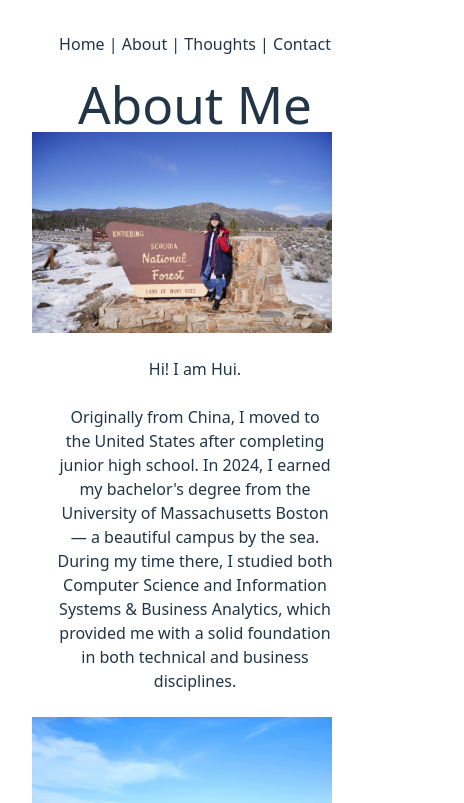
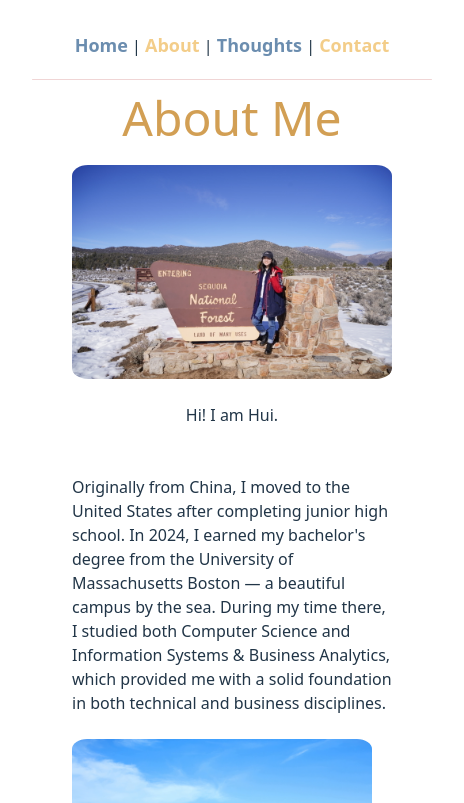
Before and after one commit to udnwim/udnwim.github.io, a React (Vite) app: page /about in a window 390 px wide. Shown: the top 803 px of the page, 464 px wide, since content can reach past the window. Built offline with nearby package versions, Linux system fonts and the light colour scheme.

Commit message:
detailing

```diff
--- a/index.html
+++ b/index.html
@@ -1,5 +1,5 @@
 <!DOCTYPE html>
-<html lang="en">
+<html lang="en" class="scroll-smooth">
   <head>
     <meta charset="UTF-8" />
     <link rel="icon" type="image/png" href="./src/assets/woman.png" />
--- a/src/App.jsx
+++ b/src/App.jsx
@@ -11,9 +11,13 @@ function App() {
   return (
     <>
       <nav style={{ marginBottom: "20px" }}>
-        <Link to="/">Home</Link> | <Link to="/about">About</Link> |{" "}
-        <Link to="/thoughts">Thoughts</Link> | <Link to="/contact">Contact</Link>
+        <Link to="/" className="text-[#6B8DAF]">Home</Link> |{" "}
+        <Link to="/about" className="text-[#F3CD89]">About</Link> |{" "}
+        <Link to="/thoughts" className="text-[#6B8DAF]">Thoughts</Link> |{" "}
+        <Link to="/contact" className="text-[#F3CD89]">Contact</Link>
       </nav>
+      <hr className="bg-[#EAC4C3]/70 my-3 h-[1px] border-0 rounded"/>
+      {/* <hr className="bg-slate-50/30 my-3 h-[1px] border-0 rounded"/> */}
 
       <Routes>
         <Route path="/" element={<Home />} />
--- a/src/index.css
+++ b/src/index.css
@@ -17,7 +17,8 @@
 }
 
 a {
-  /* font-weight: 700; */
+  font-size: large;
+  font-weight: 700;
   /* color: #41729f; */
   /* color: #dfbd8d; */
   text-decoration: inherit;
@@ -36,8 +37,10 @@ body {
 }
 
 h1 {
-  font-size: 3.2em;
+  font-size: 3em;
   line-height: 1.1;
+  color: #D29F54;
+  font-weight: 500;
 }
 
 button {
@@ -80,12 +83,14 @@ button:focus-visible {
 
 .iconContainer a:hover {
   color: #dfbd8d;
-}
 
-.pContainer {
-  text-align: left;
 }
 
 p {
-  margin: 1.5rem;
+  text-align: left;
+  margin: 1.5rem 0;
 }
+
+img {
+  border-radius: 5%;
+}
--- a/src/pages/About.jsx
+++ b/src/pages/About.jsx
@@ -7,12 +7,18 @@ export default function About() {
   return (
     <>
       <h1>About Me</h1>
+      <div className="aboutContainer px-10 max-w-3xl">
+        <div className="background">
+          <div className="text-center">
             <img
               src={profilePic}
-        alt="Sorry, this picture does not exist:("
-        width="300"
+              alt="img"
+              className="mx-auto w-xs max-w-3xl md:w-md lg:w-lg mt-5"
             />
-      <p>Hi! I am Hui. </p>
+            <div className="flex justify-center w-full m-0">
+              <p>Hi! I am Hui.</p>
+            </div>
+          </div>
           <p>
             Originally from China, I moved to the United States after completing
             junior high school. In 2024, I earned my bachelor's degree from the
@@ -21,6 +27,7 @@ export default function About() {
             Systems & Business Analytics, which provided me with a solid foundation
             in both technical and business disciplines.
           </p>
+        </div>
         <img
           src={campus}
           alt="Sorry, this picture does not exist:("
@@ -54,6 +61,7 @@ export default function About() {
           user experiences, and continue learning in the ever-evolving tech
           industry.
         </p>
+      </div>
     </>
   );
 }
--- a/src/pages/CollapsibleSection.jsx
+++ b/src/pages/CollapsibleSection.jsx
@@ -4,7 +4,7 @@ export default function CollapsibleSection({ title, children }) {
   const [isOpen, setIsOpen] = useState(false);
 
   return (
-    <section className="border py-4 px-6 rounded-md max-w-2xl mx-auto my-4">
+    <section className="border border-[#EAC4C3] py-4 px-6 mx-2 rounded-md max-w-2xl my-4">
       <button
         onClick={() => setIsOpen(!isOpen)}
         className="w-full text-left font-semibold text-xl flex justify-between items-center focus:outline-none"
--- a/src/pages/Contact.jsx
+++ b/src/pages/Contact.jsx
@@ -3,15 +3,15 @@ import { FaLinkedin, FaGithub, FaEnvelope } from 'react-icons/fa'
 export default function Contact() {
   return (
     <div>
-      <h1>Feel Free to Connect!</h1>
-      <div className="iconContainer flex space-x-6 justify-center pt-15">
-        <a href="https://www.linkedin.com/in/hui-kuang-520b192b0/" target="_blank" rel="noopener noreferrer">
+      <div className="iconContainer flex space-x-6 justify-center pt-10">
+        <a href="https://www.linkedin.com/in/hui-kuang-520b192b0/" target="_blank" rel="noopener noreferrer" className='hover:-translate-y-1 duration-500'>
           <FaLinkedin className="text-5xl" />
         </a>
-        <a href="https://github.com/udnwim" target="_blank" rel="noopener noreferrer">
+        <a href="https://github.com/udnwim" target="_blank" rel="noopener noreferrer"
+        className='hover:-translate-y-1 duration-500'>
           <FaGithub className="text-5xl" />
         </a>
-        <a href="mailto:huixiankuang4@gmail.com">
+        <a href="mailto:huixiankuang4@gmail.com" className='hover:-translate-y-1 duration-500'>
           <FaEnvelope className="text-5xl" />
         </a>
       </div>
--- a/src/pages/Home.jsx
+++ b/src/pages/Home.jsx
@@ -1,3 +1,7 @@
 export default function Home() {
-  return <h1>Welcome to My Site!</h1>;
+  return (
+    <>
+      <h1>Welcome to My Site<span>!</span> </h1>
+    </>
+  )
 }
```
Lines whose indentation alone changed are shown as unchanged.
